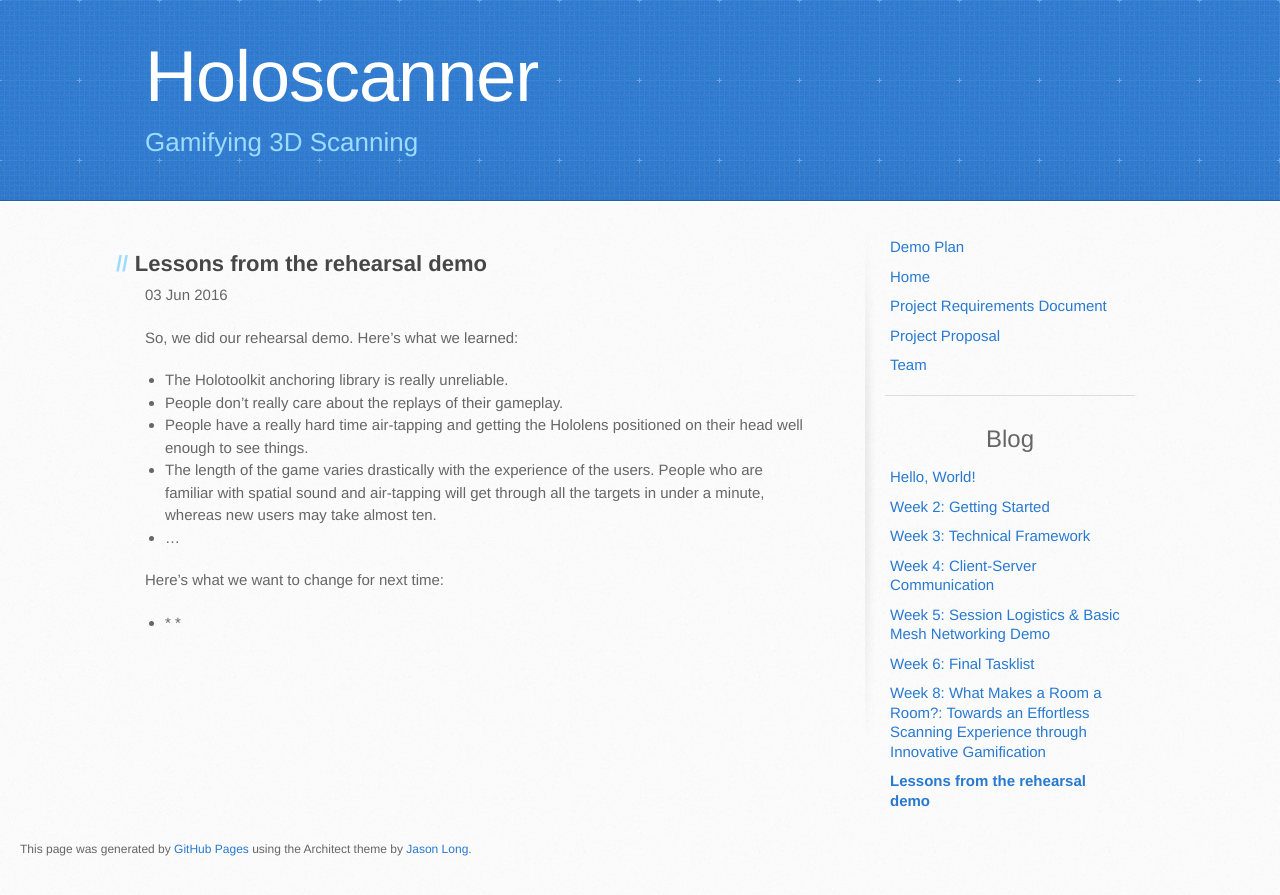
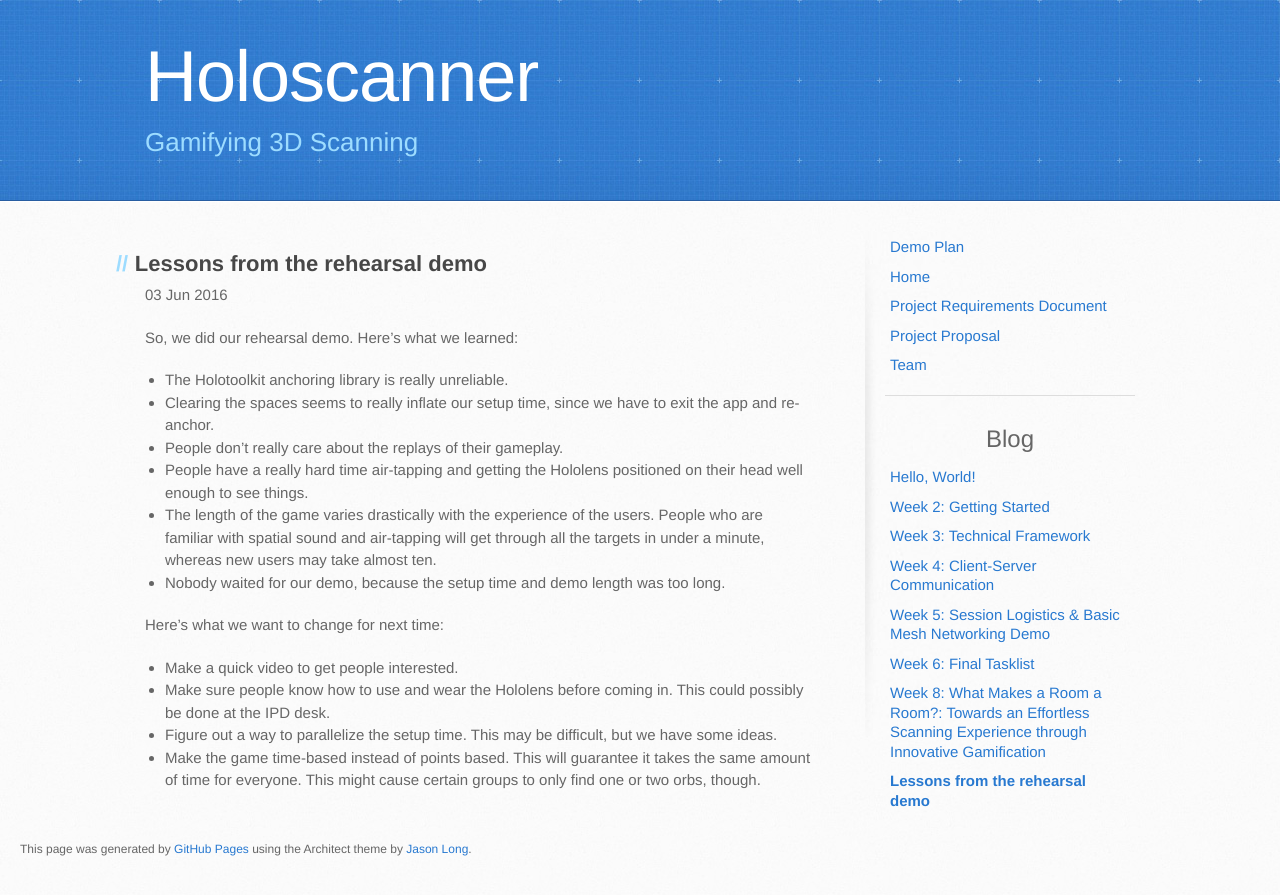
Before and after one commit to holoscanner/holoscanner.github.io, a Jekyll site: the page built from _posts/2016-06-03-week-9.md, in a window 1280 px wide. Shown: the top 895 px of the page. Built offline with Jekyll 4.4.1, drawn with Linux system fonts in a browser that asks for light colours.

Commit message:
Final changes

```diff
--- a/_posts/2016-06-03-week-9.md
+++ b/_posts/2016-06-03-week-9.md
@@ -6,13 +6,15 @@ title: "Lessons from the rehearsal demo"
 So, we did our rehearsal demo. Here's what we learned:
 
 * The Holotoolkit anchoring library is really unreliable.
+* Clearing the spaces seems to really inflate our setup time, since we have to exit the app and re-anchor.
 * People don't really care about the replays of their gameplay.
 * People have a really hard time air-tapping and getting the Hololens positioned on their head well enough to see things.
 * The length of the game varies drastically with the experience of the users. People who are familiar with spatial sound and air-tapping will get through all the targets in under a minute, whereas new users may take almost ten.
-* ...
+* Nobody waited for our demo, because the setup time and demo length was too long.
 
 Here's what we want to change for next time:
 
-*
-*
-*
+* Make a quick video to get people interested.
+* Make sure people know how to use and wear the Hololens before coming in. This could possibly be done at the IPD desk.
+* Figure out a way to parallelize the setup time. This may be difficult, but we have some ideas.
+* Make the game time-based instead of points based. This will guarantee it takes the same amount of time for everyone. This might cause certain groups to only find one or two orbs, though.
```
